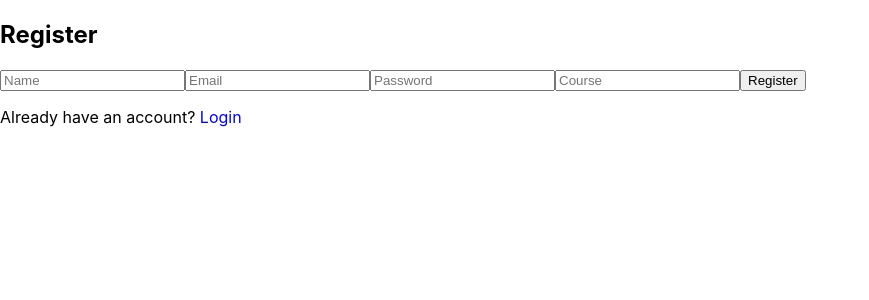
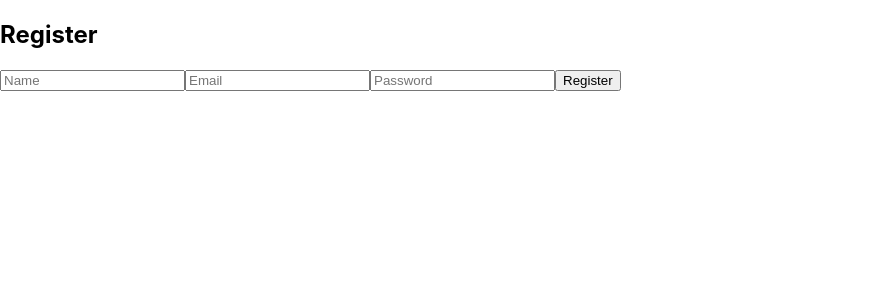
Before and after one commit to Shivam2428/student-authentication, a React (Create React App) app in the folder frontend/: page /register in a window 1280 px wide. Shown: the top 300 px of the page, without its empty margins (0-869 px from the left). Built offline with nearby package versions, Linux system fonts and the light colour scheme.

Commit message:
api connected

```diff
--- a/frontend/src/pages/Login.js
+++ b/frontend/src/pages/Login.js
@@ -1,29 +1,21 @@
+import axios from "axios";
 import { useState } from "react";
-import axios from "axios";
-import { useNavigate } from "react-router-dom";
 
-function Login() {
-  const [form, setForm] = useState({ email: "", password: "" });
-  const navigate = useNavigate();
+export default function Login() {
+  const [email, setEmail] = useState("");
+  const [password, setPassword] = useState("");
 
-  const handleChange = (e) => {
-    setForm({ ...form, [e.target.name]: e.target.value });
-  };
-
-  const handleSubmit = async (e) => {
-    e.preventDefault();
-
+  const handleLogin = async () => {
     try {
       const res = await axios.post(
-        "http://localhost:5000/api/login",
-        form
+        "https://student-authentication-0rn2.onrender.com/api/auth/login",
+        { email, password }
       );
 
-      localStorage.setItem("token", res.data.token);
-      localStorage.setItem("user", JSON.stringify(res.data.user));
-
-      navigate("/dashboard");
+      alert("Login successful");
+      console.log(res.data);
     } catch (err) {
+      console.log(err);
       alert("Login failed");
     }
   };
@@ -31,24 +23,17 @@ function Login() {
   return (
     <div>
       <h2>Login</h2>
-
-      <form onSubmit={handleSubmit}>
-        <input name="email" placeholder="Email" onChange={handleChange} />
-        <input name="password" placeholder="Password" onChange={handleChange} />
-        <button>Login</button>
-      </form>
-
-      <p>
-        Don't have an account?{" "}
-        <span
-          onClick={() => navigate("/register")}
-          style={{ color: "blue", cursor: "pointer" }}
-        >
-          Register
-        </span>
-      </p>
+      <input
+        type="email"
+        placeholder="Email"
+        onChange={(e) => setEmail(e.target.value)}
+      />
+      <input
+        type="password"
+        placeholder="Password"
+        onChange={(e) => setPassword(e.target.value)}
+      />
+      <button onClick={handleLogin}>Login</button>
     </div>
   );
 }
-
-export default Login;
--- a/frontend/src/pages/Register.js
+++ b/frontend/src/pages/Register.js
@@ -1,29 +1,22 @@
+import axios from "axios";
 import { useState } from "react";
-import axios from "axios";
-import { useNavigate } from "react-router-dom";
 
-function Register() {
-  const [form, setForm] = useState({
-    name: "",
-    email: "",
-    password: "",
-    course: ""
-  });
+export default function Register() {
+  const [name, setName] = useState("");
+  const [email, setEmail] = useState("");
+  const [password, setPassword] = useState("");
 
-  const navigate = useNavigate();
+  const handleRegister = async () => {
+    try {
+      const res = await axios.post(
+        "https://student-authentication-0rn2.onrender.com/api/auth/register",
+        { name, email, password }
+      );
 
-  const handleChange = (e) => {
-    setForm({ ...form, [e.target.name]: e.target.value });
-  };
-
-  const handleSubmit = async (e) => {
-    e.preventDefault();
-
-    try {
-      await axios.post("http://localhost:5000/api/register", form);
-      alert("Registered Successfully");
-      navigate("/");
+      alert("Registration successful");
+      console.log(res.data);
     } catch (err) {
+      console.log(err);
       alert("Registration failed");
     }
   };
@@ -31,26 +24,22 @@ function Register() {
   return (
     <div>
       <h2>Register</h2>
-
-      <form onSubmit={handleSubmit}>
-        <input name="name" placeholder="Name" onChange={handleChange} />
-        <input name="email" placeholder="Email" onChange={handleChange} />
-        <input name="password" placeholder="Password" onChange={handleChange} />
-        <input name="course" placeholder="Course" onChange={handleChange} />
-        <button>Register</button>
-      </form>
-
-      <p>
-        Already have an account?{" "}
-        <span
-          onClick={() => navigate("/")}
-          style={{ color: "blue", cursor: "pointer" }}
-        >
-          Login
-        </span>
-      </p>
+      <input
+        type="text"
+        placeholder="Name"
+        onChange={(e) => setName(e.target.value)}
+      />
+      <input
+        type="email"
+        placeholder="Email"
+        onChange={(e) => setEmail(e.target.value)}
+      />
+      <input
+        type="password"
+        placeholder="Password"
+        onChange={(e) => setPassword(e.target.value)}
+      />
+      <button onClick={handleRegister}>Register</button>
     </div>
   );
 }
-
-export default Register;
```
